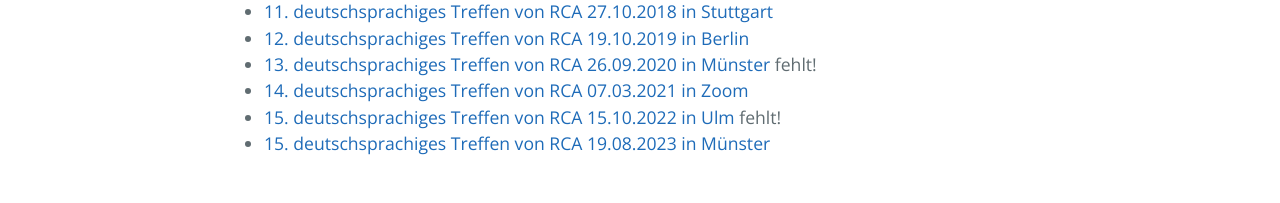
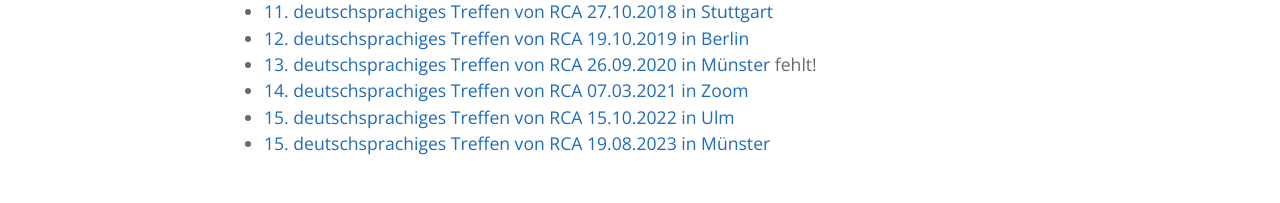
Before and after one commit to rcadeutschland/rcadeutschland.github.io, a Jekyll site: the page built from files/GOYgza/index.md, in a window 1280 px wide. Shown: the part 707-910 px from the top of the page. Built offline with Jekyll 4.4.1, drawn with Linux system fonts in a browser that asks for light colours; nearby versions of some CDN libraries.

Commit message:
add Protokoll Arbeitsmeeting 2022

```diff
--- a/files/GOYgza/index.md
+++ b/files/GOYgza/index.md
@@ -17,5 +17,5 @@
 - [12. deutschsprachiges Treffen von RCA 19.10.2019 in Berlin](https://www.recovering-couples.de/files/GOYgza/protokollArbeitsmeetingRCA2019.pdf)
 - [13. deutschsprachiges Treffen von RCA 26.09.2020 in Münster](https://www.recovering-couples.de/files/GOYgza/protokollArbeitsmeetingRCA2020.pdf) fehlt!
 - [14. deutschsprachiges Treffen von RCA 07.03.2021 in Zoom](https://www.recovering-couples.de/files/GOYgza/protokollArbeitsmeetingRCA2021.pdf)
-- [15. deutschsprachiges Treffen von RCA 15.10.2022 in Ulm](https://www.recovering-couples.de/files/GOYgza/protokollArbeitsmeetingRCA2022.pdf) fehlt!
+- [15. deutschsprachiges Treffen von RCA 15.10.2022 in Ulm](https://www.recovering-couples.de/files/GOYgza/ArbeitsmeetingDLT2022-Protokoll.pdf)
 - [15. deutschsprachiges Treffen von RCA 19.08.2023 in Münster](https://www.recovering-couples.de/files/GOYgza/protokollArbeitsmeetingRCA2023.pdf)
```
Also changed, not shown: 1 other file.
